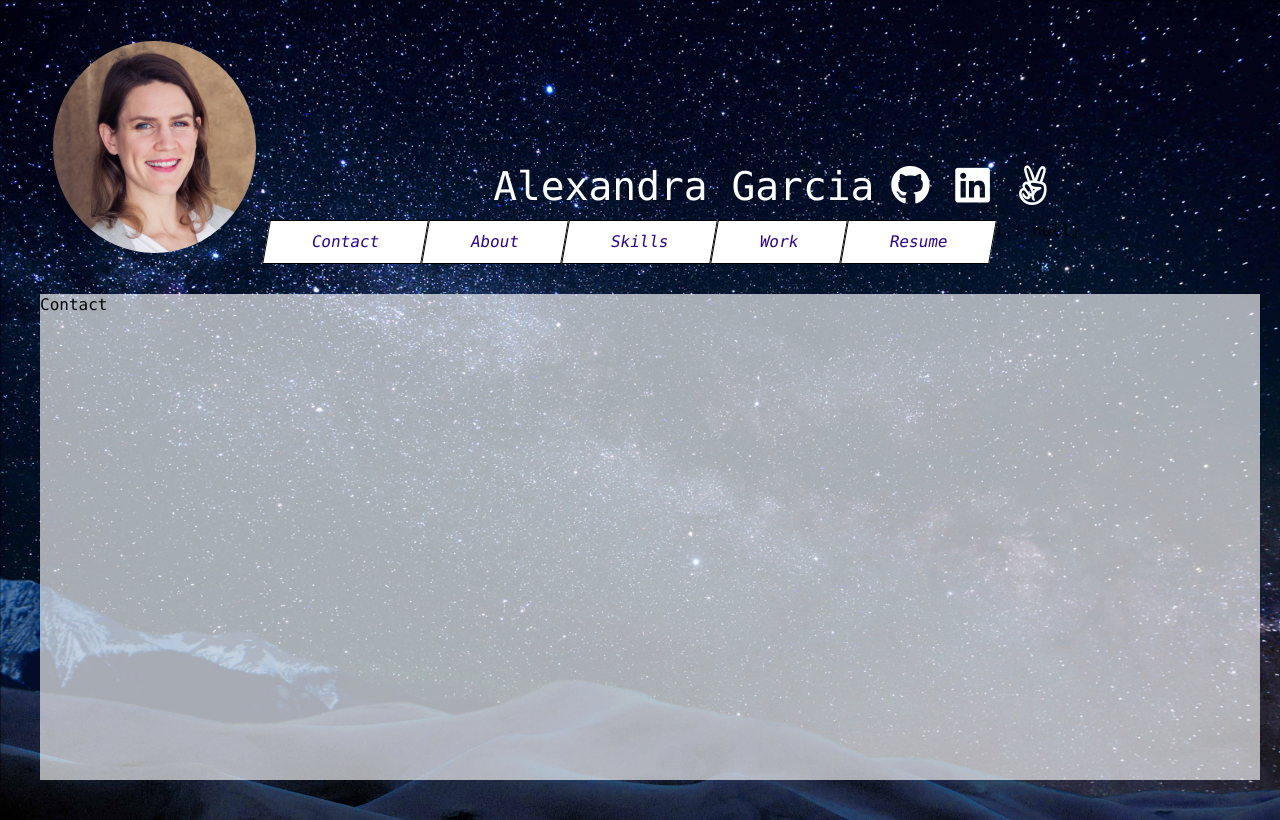
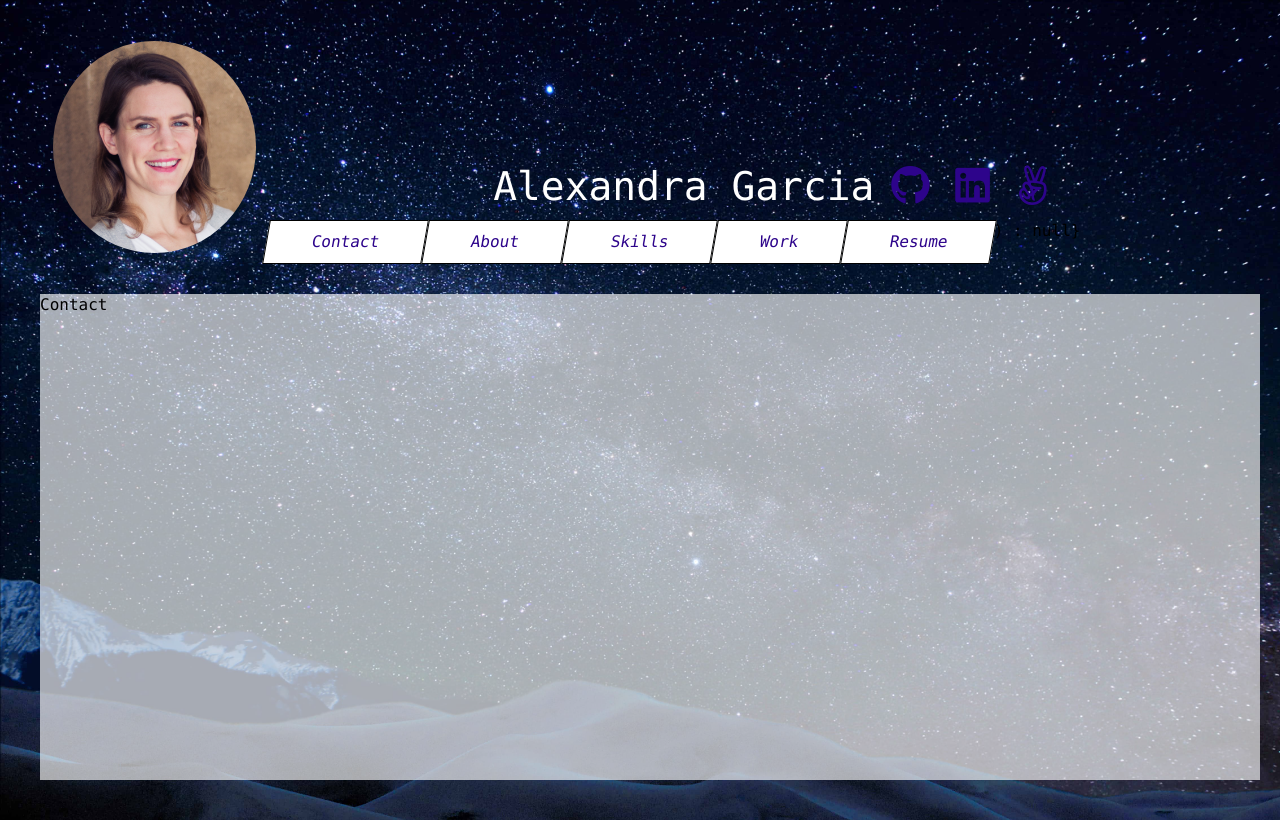
Before and after one commit to alliejant/website, a React (Create React App) app: page /contact in a window 1280 px wide. Built offline with nearby package versions, Linux system fonts and the light colour scheme.

Commit message:
added WebsiteLink

```diff
--- a/src/App.js
+++ b/src/App.js
@@ -1,5 +1,6 @@
 import React, { Component } from "react";
 import { Route, Link, Switch, Redirect } from "react-router-dom";
+import WebsiteLink from "./components/WebsiteLink";
 import LinksModal from "./components/LinksModal";
 import Contact from "./pages/Contact";
 import About from "./pages/About";
@@ -32,9 +33,18 @@ class App extends Component {
         <header>
           <h1>Alexandra Garcia</h1>
           <ul>
-            <i className="fab fa-github" />
-            <i className="fab fa-linkedin" />
-            <i className="fab fa-angellist" />
+            <WebsiteLink
+              link="https://www.github.com/alliejant"
+              icon="fab fa-github"
+            />
+            <WebsiteLink
+              link="https://www.linkedin.com/in/alliejant/"
+              icon="fab fa-linkedin"
+            />
+            <WebsiteLink
+              link="https://www.angel.co/alliejant"
+              icon="fab fa-angellist"
+            />
           </ul>
         </header>
         <nav>
--- /dev/null
+++ b/src/components/WebsiteLink.js
@@ -0,0 +1,16 @@
+import React, { Component } from "react";
+
+class WebsiteLink extends Component {
+  render() {
+    let icon = this.props.icon ? <i className={this.props.icon} /> : "";
+    let text = this.props.text ? this.props.text : "";
+    return (
+      <a href={this.props.link} target="_blank" rel="noopener noreferrer">
+        {icon}
+        {text}
+      </a>
+    );
+  }
+}
+
+export default WebsiteLink;
```
